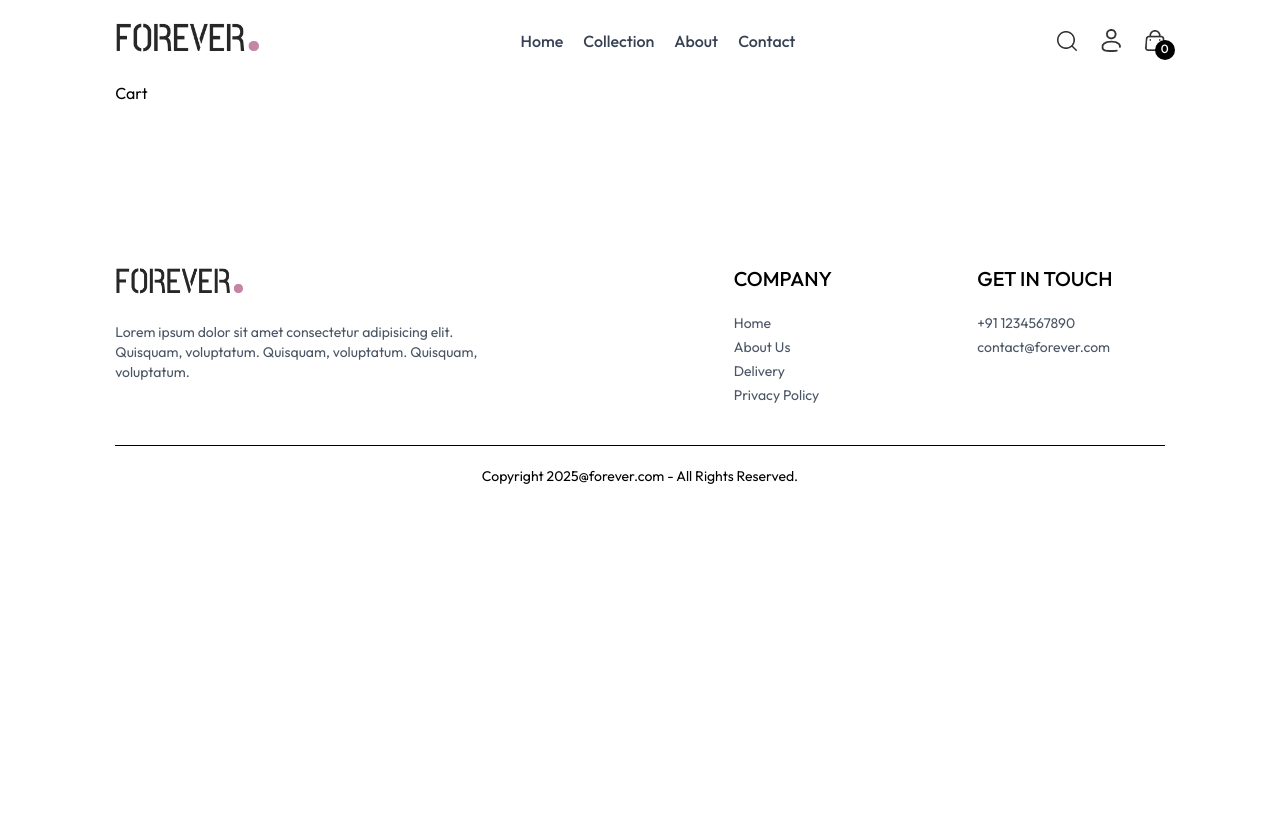
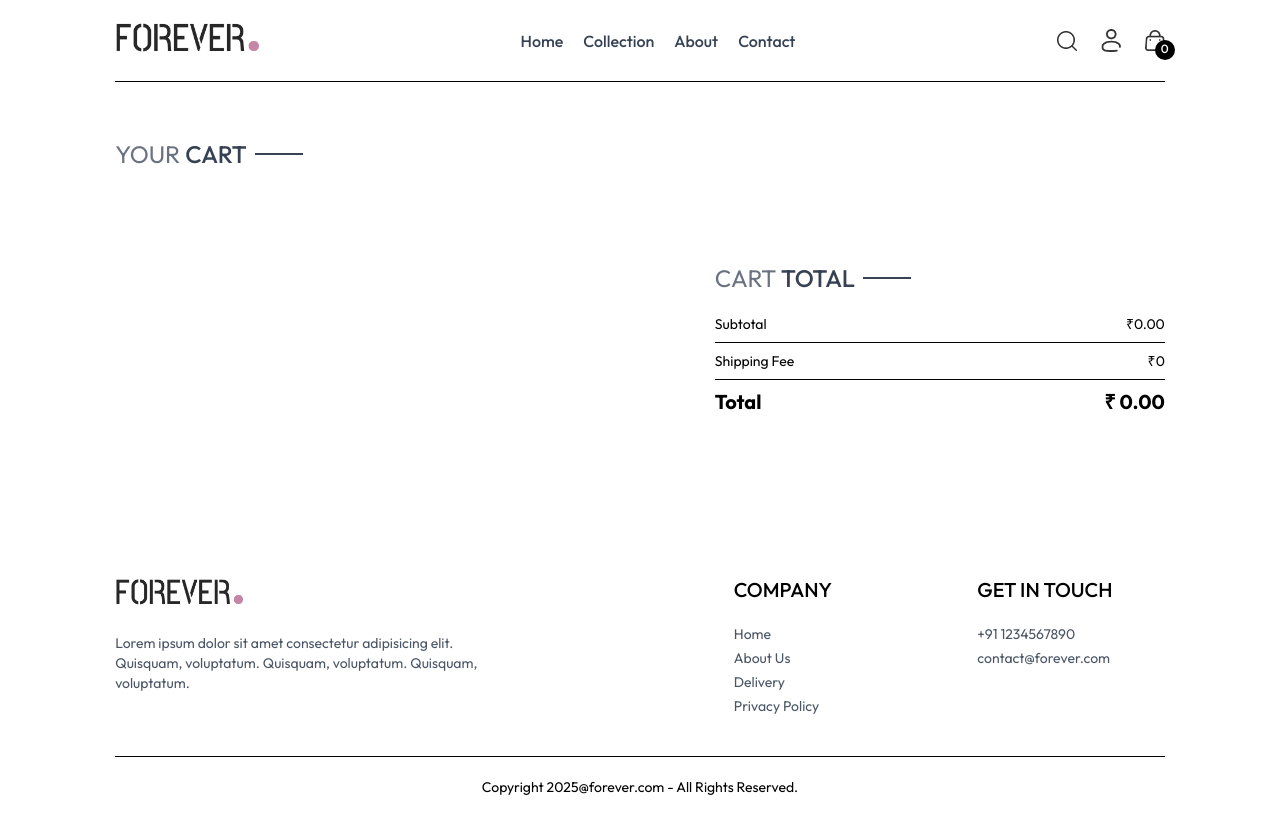
Before and after one commit to vivekvvk123/ecommerce-app, a React (Vite) app in the folder frontend/: page /cart in a window 1280 px wide. Built offline with nearby package versions, Linux system fonts and the light colour scheme.

Commit message:
Added: Cart Feature, discount

```diff
--- /dev/null
+++ b/frontend/src/components/CartTotal.jsx
@@ -0,0 +1,48 @@
+import React, { useContext } from 'react'
+import { ShopContext } from '../context/ShopContext'
+import Title from './Title';
+
+function CartTotal() {
+
+    const {currency, delivery_fee, getCartAmount} = useContext(ShopContext);
+
+
+
+
+  return (
+    <div className='w-full'>
+        <div className='text-2xl'>
+            <Title text1={'CART'} text2={'TOTAL'}/>
+        </div>
+        <div className='flex flex-col gap-2 mt-2 text-sm'>
+            <div className='flex justify-between'>
+                <p>Subtotal</p>
+                <p>{currency}{getCartAmount()}.00</p>
+            </div>
+            <hr />
+            <div className='flex justify-between'>
+                <p>Shipping Fee</p>
+                <p>{currency}
+                    {getCartAmount() === 0 ? 0.00 : getCartAmount()>=400 ? 0.00 : delivery_fee}
+                </p>
+            </div>
+            {
+                getCartAmount() >= 400 ?
+                <div>
+                    <p className='text-green-500'> Congratulations 🎉 you are eligible for free delivery!</p>
+                </div> : null
+            }
+
+            <hr />
+
+            <div className='flex justify-between text-xl'>
+                <b>Total</b>
+                <b>{currency} {getCartAmount() === 0 ? 0.00 : getCartAmount() >= 400 ? getCartAmount() : getCartAmount() + delivery_fee}.00</b>
+            </div>
+
+        </div>
+    </div>
+  )
+}
+
+export default CartTotal
--- a/frontend/src/context/ShopContext.jsx
+++ b/frontend/src/context/ShopContext.jsx
@@ -5,7 +5,7 @@
 
 const ShopContextProvider = (props) => {
     const currency = '₹';
-    const delivery_fee = 10;
+    const delivery_fee = 50;
 
     const [search, setSearch] = useState('');
     const [showSearch, setShowSearch] = useState(false)
@@ -51,13 +51,35 @@
         return totalCount;
     }
 
-    useEffect(()=>{
-        console.log(cartItems)
-    },[cartItems])
+    const updateQuantity = async(itemId, size, quantity)=>{
+        let cartData = structuredClone(cartItems);
+        cartData[itemId][size] = quantity;
+
+        setCartItems(cartData);
+    }
+
+    // useEffect(()=>{
+    //     console.log(cartItems)
+    // },[cartItems])
+
+    const getCartAmount = ()=>{
+        let totalAmount =0;
+        for(let items in cartItems){
+            let itemInfo = products.find((product)=> product._id === items);
+            for(const size in cartItems[items]){
+                if(cartItems[items][size] > 0){
+                    totalAmount += itemInfo.price * cartItems[items][size];
+                }
+            }
+        }
+        return totalAmount
+    }
+
+
 
 
     const value ={
-        products, currency, delivery_fee, search, setSearch, showSearch, setShowSearch, cartItems, addToCart,getCartCount
+        products, currency, delivery_fee, search, setSearch, showSearch, setShowSearch, cartItems, addToCart,getCartCount, updateQuantity, getCartAmount
     }
 
     return (
--- a/frontend/src/pages/Cart.jsx
+++ b/frontend/src/pages/Cart.jsx
@@ -1,8 +1,74 @@
-import React from 'react'
+import React, { useContext, useState, useEffect } from 'react'
+import { ShopContext } from '../context/ShopContext'
+import Title from '../components/Title';
+import { assets } from '../assets/assets';
+import CartTotal from '../components/CartTotal';
 
 function Cart() {
+
+  const {products, currency, cartItems, updateQuantity} = useContext(ShopContext);
+
+  const [cartData, setCartData] = useState([]);
+
+  useEffect(()=>{
+    const tempData =[];
+    for(const item in cartItems){
+      for(const size in cartItems[item]){
+        if(cartItems[item][size] > 0){
+          tempData.push({
+            _id: item,
+            size: size,
+            quantity: cartItems[item][size],
+          })
+        }
+      }
+    }
+    // console.log(tempData)
+    setCartData(tempData);
+  },[cartItems])
+
+
   return (
-    <div>Cart</div>
+    <div className='border-t pt-14 '>
+      <div className='text-2xl mb-3'>
+        <Title text1={'YOUR'} text2={'CART'}/>
+      </div>
+
+      <div>
+        {
+          cartData.map((item, index)=>{
+            const productData = products.find((product)=> product._id === item._id);
+            return (
+              <div key={index} className='py-4 border-b border-t text-gray-700 grid grid-cols-[4fr_0.5fr_0.5fr] sm:grid-cols-[4fr_2fr_0.5fr] items-center gap-4 '>
+                <div className='flex items-start gap-6'>
+                  <img src={productData.image[0]} className='w-16 sm:w-20' alt="" />
+                  <div>
+                    <p className='text-xs sm:text-lg font-medium'>{productData.name}</p>
+                    <div className='flex items-center mt-2 gap-5'>
+                      <p>{currency}{productData.price}</p>
+                      <p className='px-2 sm:px-3 sm:py-1 border bg-slate-50' >{item.size}</p>
+                    </div>
+                  </div>
+
+                </div>
+                <input onChange={(e)=>e.target.value === '' || e.target.value === '0' ? null : updateQuantity(item._id, item.size,Number(e.target.value))} className='border max-w-10 sm:max-w-20 px-1 sm:px-2 py-1' type="number" min={1}  defaultValue={item.quantity} />
+                <img onClick={()=>updateQuantity(item._id, item.size, 0)} className='w-4 mr-4 sm:w-5 cursor-pointer' src={assets.bin_icon} alt="" />
+
+
+              </div>
+            )
+          })
+        }
+      </div>
+
+      <div className='flex justify-end my-20'>
+        <div className='w-full sm:w-[450px]'>
+          <CartTotal />
+        </div>
+
+      </div>
+
+    </div>
   )
 }
 
```
